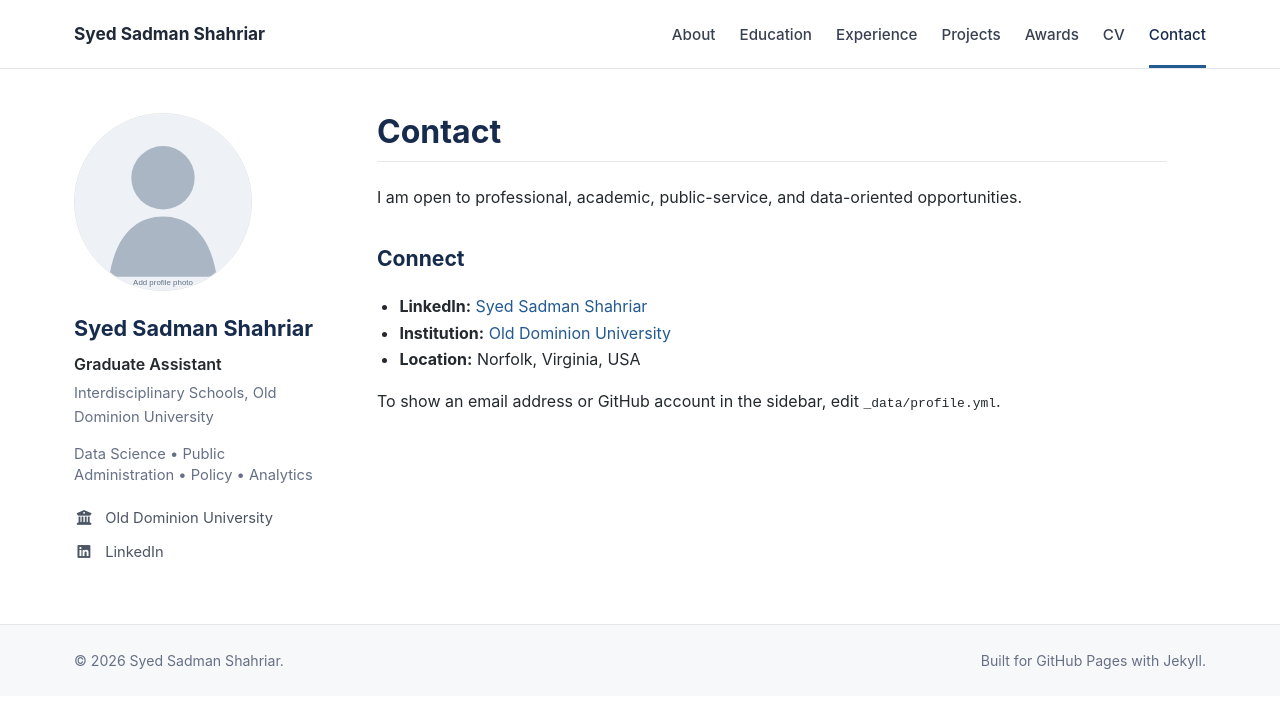
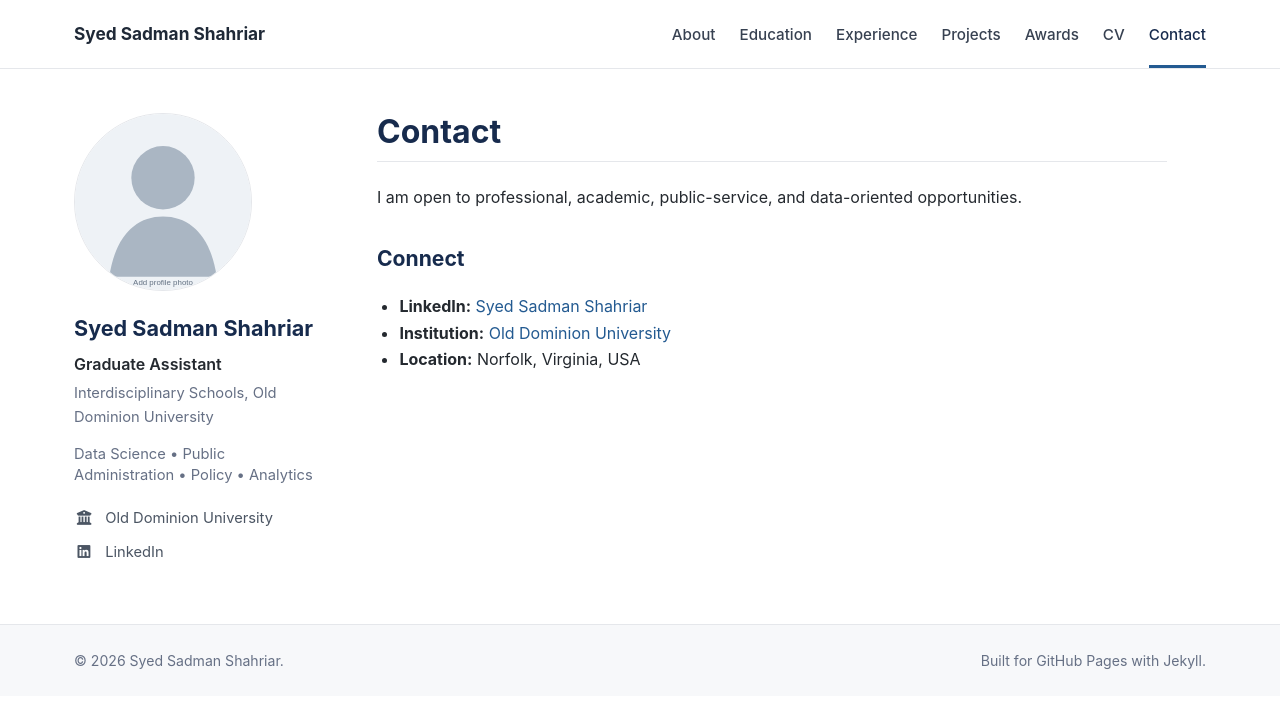
Before and after one commit to sshah005/sshah005.github.io, a Jekyll site: the page built from contact.md, in a window 1280 px wide. Shown: the top 709 px of the page. Built offline with Jekyll 4.4.1, drawn with Linux system fonts in a browser that asks for light colours.

Commit message:
Update contact.md

```diff
--- a/contact.md
+++ b/contact.md
@@ -15,5 +15,5 @@
 - **Institution:** [Old Dominion University](https://www.odu.edu/)
 - **Location:** Norfolk, Virginia, USA
 
-To show an email address or GitHub account in the sidebar, edit
-`_data/profile.yml`.
+<!--To show an email address or GitHub account in the sidebar, edit
+`_data/profile.yml`.-->
```
